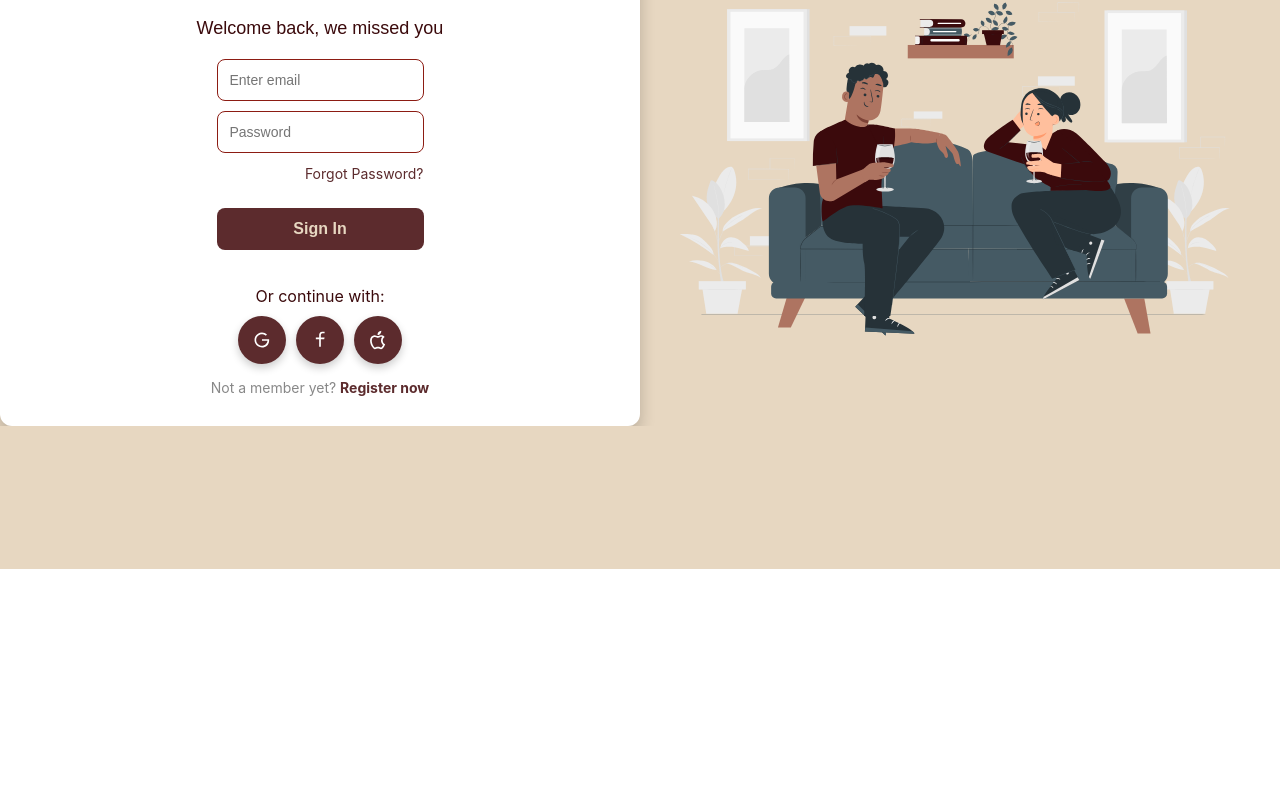
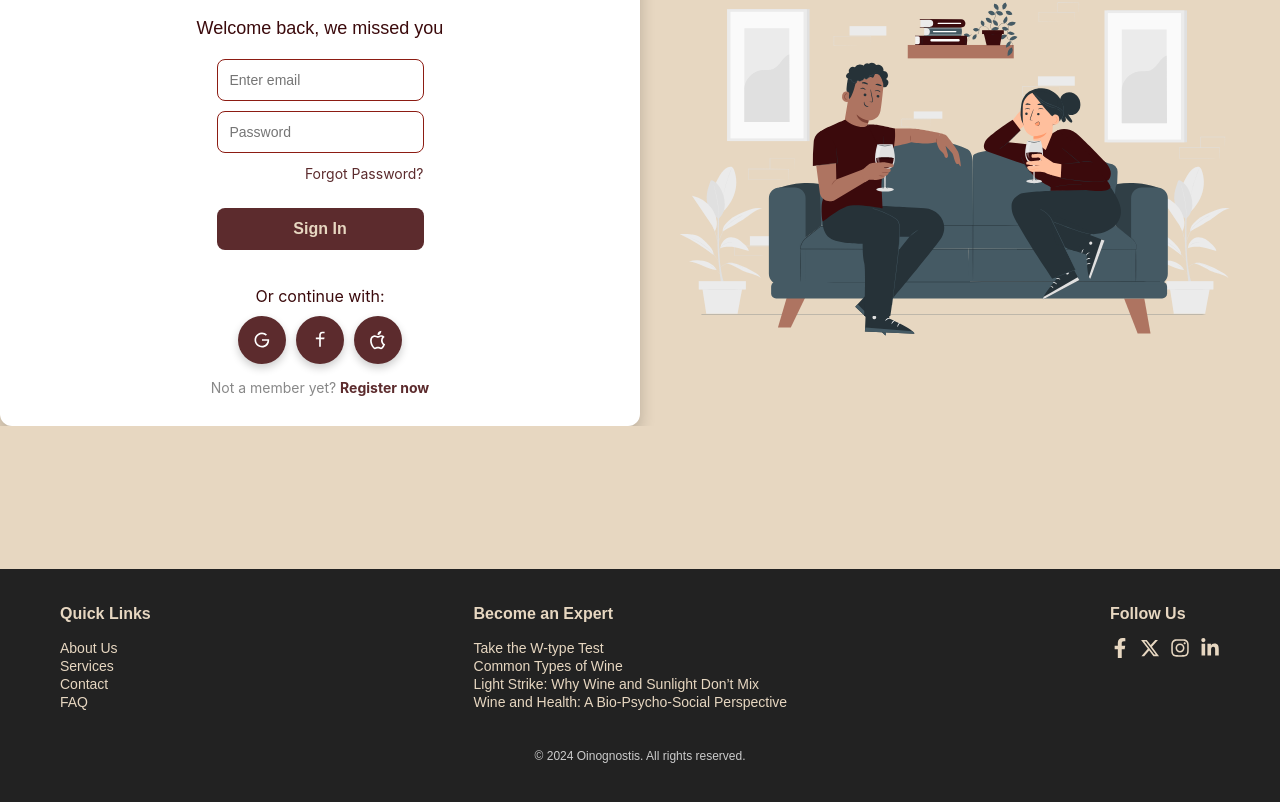
Before and after one commit to fbiletsiou/oinognostis-fe, a React (Create React App) app: page /login in a window 1280 px wide. Shown: the part 302-1104 px from the top of the page. Before the commit the page ends 871 px from the top, so only its background shows below. Built offline with nearby package versions, Linux system fonts and the light colour scheme; no server answers.

Commit message:
footer base

```diff
--- a/src/App.js
+++ b/src/App.js
@@ -6,8 +6,8 @@ import LoginForm from './components/LoginForm/LoginForm';
 import RegistrationForm from './components/RegistrationForm/RegistrationForm';
 import AlertComponent from './components/AlertComponent/AlertComponent';
 import HomePage from './components/Home/HomePage';
+import Footer from './components/Footer/Footer';
 
-// import PrivateRoute from './utils/PrivateRoute';
 import {
   BrowserRouter as Router,
   Switch,
@@ -34,6 +34,8 @@ function App() {
           </Switch>
           <AlertComponent errorMessage={errorMessage} hideError={updateErrorMessage}/>
         </div>
+      <Footer />
+
     </div>
     </Router>
   );
--- /dev/null
+++ b/src/components/Footer/Footer.css
@@ -0,0 +1,85 @@
+.footer {
+    background-color: #222;
+    color: var(--header-font-color);
+    padding: 20px 0;
+    text-align: center;
+    font-family: Arial, sans-serif;
+}
+
+.footer__container {
+    display: flex;
+    flex-direction: column;
+    gap: 20px;
+    padding: 0 20px;
+    max-width: 1200px;
+    margin: auto;
+    align-items: center;
+}
+
+.footer__section {
+    text-align: center;;
+}
+
+.footer__title {
+    font-size: 16px;
+    font-weight: bold;
+    margin-bottom: 10px;
+}
+
+.footer__list {
+    list-style: none;
+    padding: 0;
+}
+
+.footer__link {
+    color: var(--header-font-color);
+    text-decoration: none;
+    font-size: 14px;
+}
+
+.footer__link:hover {
+    color: var(--accent-color);
+    text-decoration: underline;
+}
+
+.footer__text {
+    font-size: 14px;
+}
+
+.footer__social-icons {
+    display: flex;
+    gap: 10px;
+    margin-top: 15px;
+    justify-content: center;
+}
+
+.footer__icon {
+    color: var(--header-font-color);
+    font-size: 20px;
+    transition: color 0.3s ease;
+}
+
+.footer__icon:hover {
+    color: var(--rich-merlot);
+}
+
+.footer__bottom {
+    padding: 10px 0;
+    font-size: 12px;
+    color: #ccc;
+}
+
+@media (min-width: 768px) {
+    .footer__container {
+        flex-direction: row;
+        justify-content: space-between;
+        align-items: flex-start;
+    }
+
+    .footer__section {
+        text-align: left;
+    }
+    .footer__social-icons {
+        justify-content: flex-start;
+    }
+}
--- /dev/null
+++ b/src/components/Footer/Footer.js
@@ -0,0 +1,46 @@
+import React from 'react';
+import './Footer.css';
+import { FaFacebookF, FaInstagram, FaLinkedinIn } from 'react-icons/fa';
+import { FaXTwitter } from 'react-icons/fa6';
+
+function Footer() {
+    return (
+        <footer className="footer">
+            <div className="footer__container">
+                <div className="footer__section">
+                    <h3 className="footer__title">Quick Links</h3>
+                    <ul className="footer__list">
+                        <li><a href="/about" className="footer__link">About Us</a></li>
+                        <li><a href="/services" className="footer__link">Services</a></li>
+                        <li><a href="/contact" className="footer__link">Contact</a></li>
+                        <li><a href="/faq" className="footer__link">FAQ</a></li>
+                    </ul>
+                </div>
+                <div className="footer__section">
+                    <h3 className="footer__title">Become an Expert</h3>
+                    <ul className="footer__list">
+                        <li><a href="/w_test" className="footer__link">Take the W-type Test</a></li>
+                        <li><a href="https://winefolly.com/deep-dive/common-types-of-wine/" className="footer__link">Common Types of Wine</a></li>
+                        <li><a href="https://winefolly.com/deep-dive/light-strike-why-wine-and-sunlight-dont-mix/" className="footer__link">Light Strike: Why Wine and Sunlight Don’t Mix</a></li>
+                        <li><a href="https://winefolly.com/deep-dive/wine-and-health-a-bio-psycho-social-perspective/" className="footer__link">Wine and Health: A Bio-Psycho-Social Perspective
+</a></li>
+                    </ul>
+                </div>
+                <div className="footer__section">
+                    <h3 className="footer__title">Follow Us</h3>
+                    <div className="footer__social-icons">
+                        <a href="https://facebook.com" className="footer__icon" aria-label="Facebook"><FaFacebookF/></a>
+                        <a href="https://twitter.com" className="footer__icon" aria-label="Twitter"><FaXTwitter/></a>
+                        <a href="https://instagram.com" className="footer__icon" aria-label="Instagram"><FaInstagram /></a>
+                        <a href="https://linkedin.com" className="footer__icon" aria-label="LinkedIn"><FaLinkedinIn /></a>
+                    </div>
+                </div>
+            </div>
+            <div className="footer__bottom">
+                <p className="footer__copyright">&copy; {new Date().getFullYear()} Oinognostis. All rights reserved.</p>
+            </div>
+        </footer>
+    );
+}
+
+export default Footer;
```
